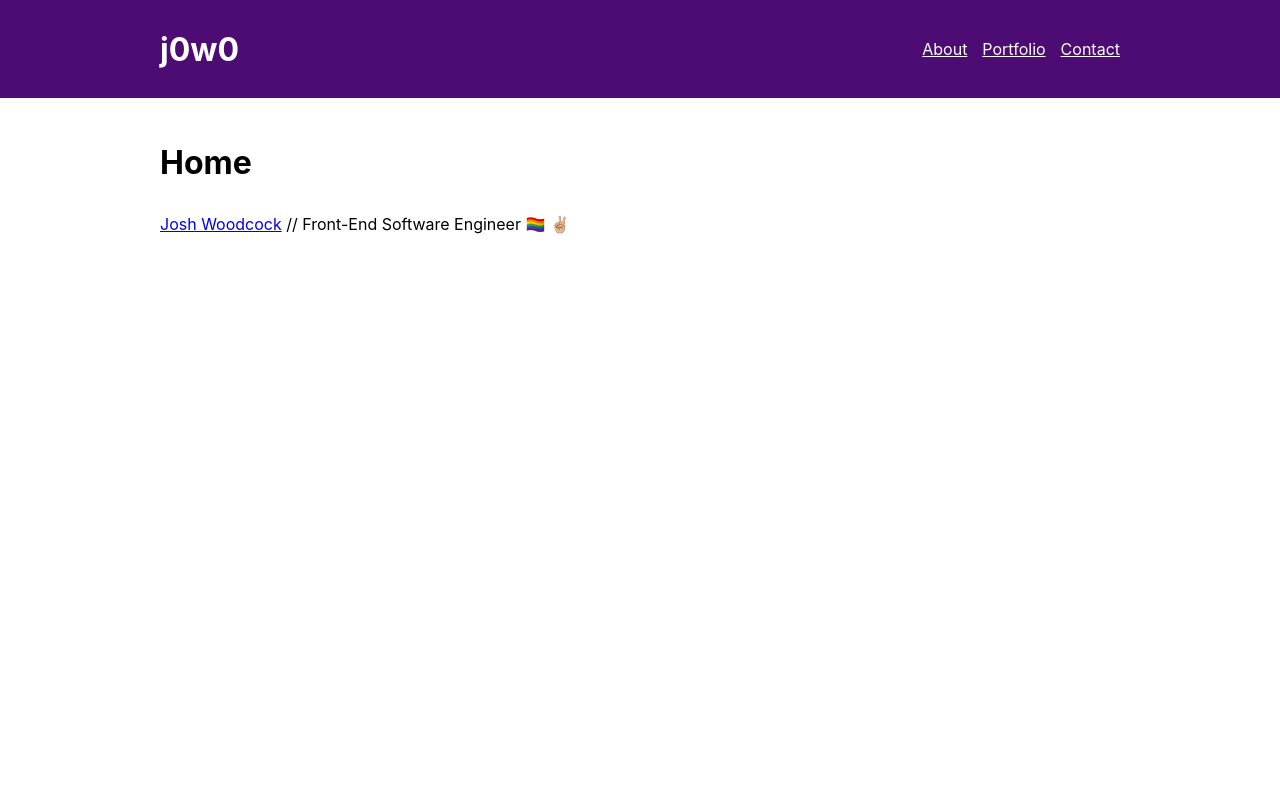
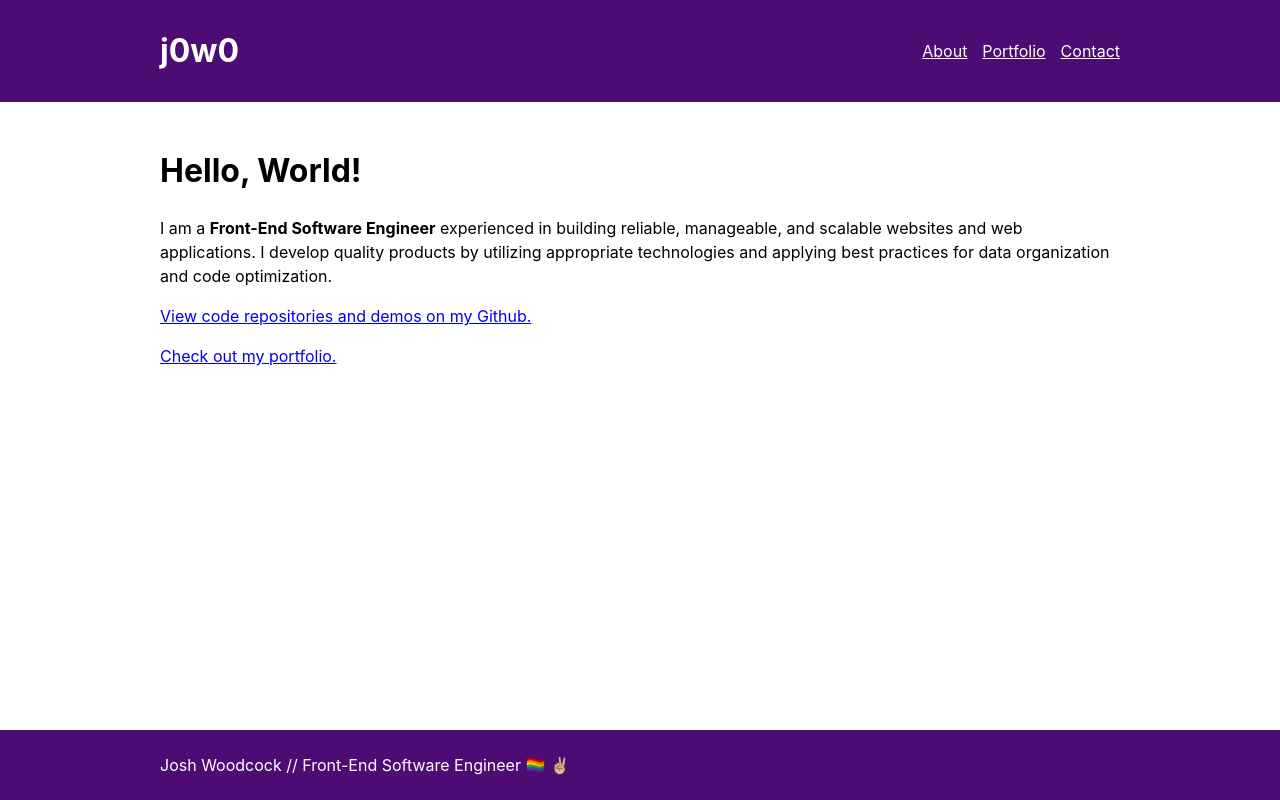
Before and after one commit to j0w0/gatsby-j0w0, a Gatsby site: page / in a window 1280 px wide. Built offline with nearby package versions, Linux system fonts and the light colour scheme; Gatsby itself is replaced by a stand-in of ours.

Commit message:
flesh out page structure

```diff
--- /dev/null
+++ b/src/components/Footer/Footer.js
@@ -0,0 +1,13 @@
+import React from 'react'
+
+const Footer = () => {
+  return (
+    <footer className="site-footer">
+      <div className="container">
+        <a href="https://www.j0w0.com" target="_blank" rel="noreferrer">Josh Woodcock</a> &#47;&#47; Front-End Software Engineer 🏳️‍🌈 ✌🏼
+      </div>
+    </footer>
+  )
+}
+
+export default Footer
--- a/src/components/Layout/Layout.css
+++ b/src/components/Layout/Layout.css
@@ -5,6 +5,7 @@ html {
 
 body {
   margin: 0;
+  line-height: 1.5;
 }
 
 .container {
@@ -13,7 +14,14 @@ body {
   padding: 1.45rem 1.0875rem;
 }
 
-.site-header {
+.site {
+  display: flex;
+  min-height: 100vh;
+  flex-direction: column;
+}
+
+.site-header,
+.site-footer {
   background: #4d0c73;
 }
 
@@ -21,10 +29,6 @@ body {
   display: flex;
   align-items: center;
   justify-content: space-between;
-}
-
-.site-footer {
-  margin-top: 2rem;
 }
 
 .header-menu ul {
@@ -40,3 +44,13 @@ body {
   list-style: none;
   padding: 0;
 }
+
+.site-content {
+  flex: 1;
+}
+
+.site-footer,
+.site-footer a {
+  color: white;
+  text-decoration: none;
+}
--- a/src/components/Layout/Layout.js
+++ b/src/components/Layout/Layout.js
@@ -2,8 +2,9 @@ import * as React from "react"
 import PropTypes from "prop-types"
 import { useStaticQuery, graphql } from "gatsby"
 
+import "./Layout.css"
 import Header from "../Header/Header"
-import "./Layout.css"
+import Footer from "../Footer/Footer"
 
 const Layout = ({ children }) => {
   const data = useStaticQuery(graphql`
@@ -17,15 +18,13 @@ const Layout = ({ children }) => {
   `)
 
   return (
-    <>
+    <div className="site">
       <Header siteTitle={data.site.siteMetadata?.title || `j0w0 | Josh Woodcock`} />
-      <div className="container">
-        <main>{children}</main>
-        <footer className="site-footer">
-          <a href="https://www.j0w0.com" target="_blank" rel="noreferrer">Josh Woodcock</a> &#47;&#47; Front-End Software Engineer 🏳️‍🌈 ✌🏼
-        </footer>
-      </div>
-    </>
+      <main className="site-content">
+        <div className="container">{children}</div>
+      </main>
+      <Footer />
+    </div>
   )
 }
 
--- a/src/pages/index.js
+++ b/src/pages/index.js
@@ -1,4 +1,5 @@
 import React from 'react'
+import { Link } from "gatsby"
 import Layout from '../components/Layout/Layout'
 import SiteMeta from '../components/SiteMeta/SiteMeta'
 
@@ -6,7 +7,16 @@ const Index = () => {
   return (
     <Layout>
       <SiteMeta title="Home" />
-      <h1>Home</h1>
+      <h1>Hello, World!</h1>
+      <p>I am a <strong>Front-End Software Engineer</strong> experienced in building reliable, manageable, and scalable websites and web applications. I develop quality products by utilizing appropriate technologies and applying best practices for data organization and code optimization.</p>
+
+      <p>
+        <a href="https://github.com/j0w00" target="_blank" rel="noreferrer">
+          View code repositories and demos on my Github.
+        </a>
+      </p>
+
+      <Link to="/portfolio">Check out my portfolio.</Link>
     </Layout>
   )
 }
```
